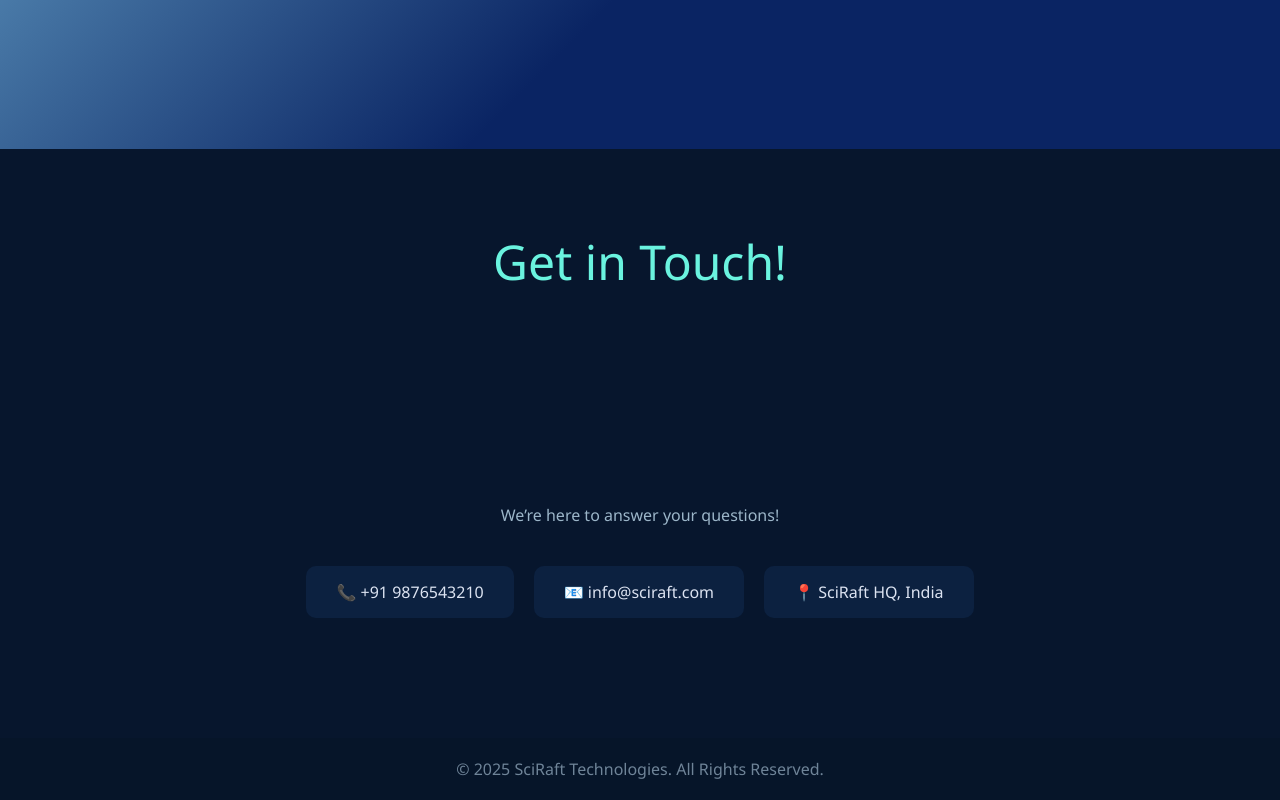
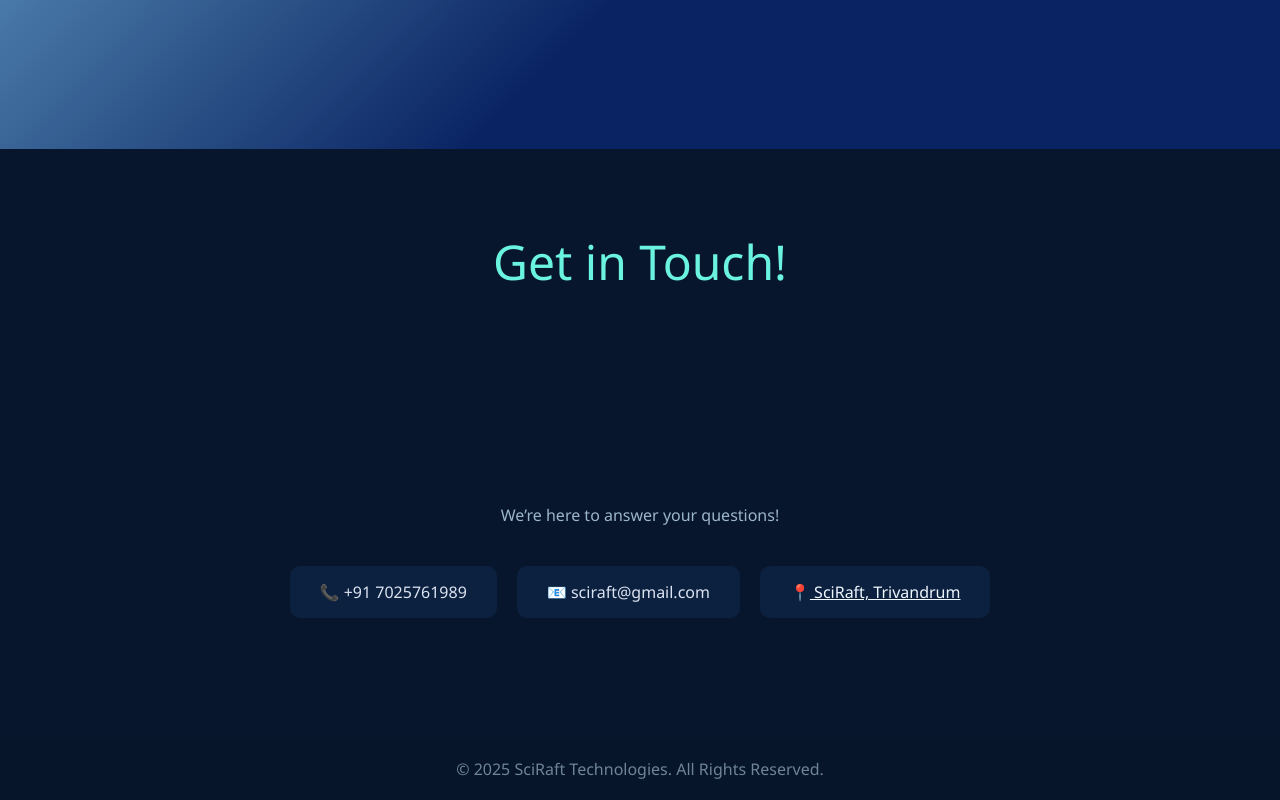
Before and after one commit to Anjhu/SciRaftTechnologies, a plain HTML site: page index.html in a window 1280 px wide. Shown: the part 3543-4343 px from the top of the page. Drawn offline with Linux system fonts and the light colour scheme.

Commit message:
Update index.html

```diff
--- a/index.html
+++ b/index.html
@@ -311,10 +311,15 @@
         <h2 class="section-title">Get in Touch!</h2>
         <p class="contact-subtext">We’re here to answer your questions!</p>
 
-        <div class="contact-boxes">
-            <div class="contact-box">📞 +91 9876543210</div>
-            <div class="contact-box">📧 info@sciraft.com</div>
-            <div class="contact-box">📍 SciRaft HQ, India</div>
+            <div class="contact-boxes">
+            <div class="contact-box">📞 +91 7025761989</div>
+            <div class="contact-box">📧 sciraft@gmail.com</div>
+            <div class="contact-box">📍<a href="https://maps.app.goo.gl/Y3P91Kr4hyMdUNyD7"
+     style="color: aliceblue;"
+     target="_blank"
+     rel="noopener noreferrer">
+     SciRaft, Trivandrum
+  </a> </div>
         </div>
     </section>
 
```
